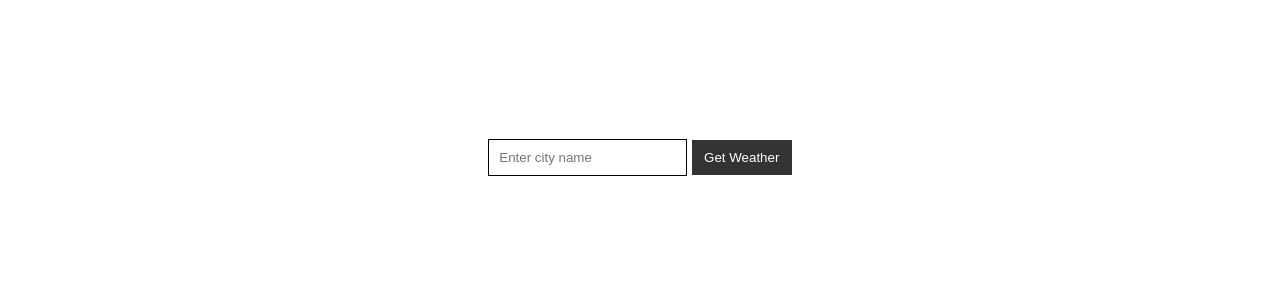
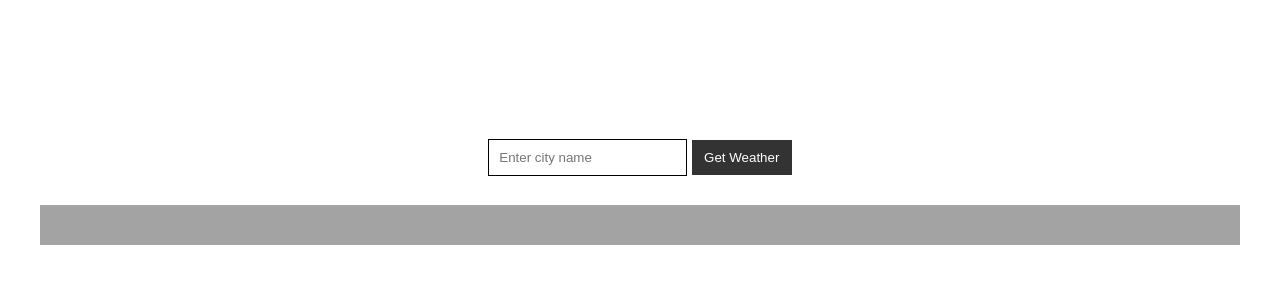
Before and after one commit to ajaypratap01/weather-web, a plain HTML site: page index.html in a window 1280 px wide. Drawn offline with Linux system fonts and the light colour scheme.

Commit message:
Update style.css

```diff
--- a/style.css
+++ b/style.css
@@ -33,6 +33,6 @@ body {
   }
 
   #weather {
-    margin-top: 20px; font-size: 1.5rem; color: #fff;
+    margin-top: 20px; font-size: 1.5rem; color: #fff; background-color: #33333372;
     height: auto; padding: 20px 0px;
   }
```
